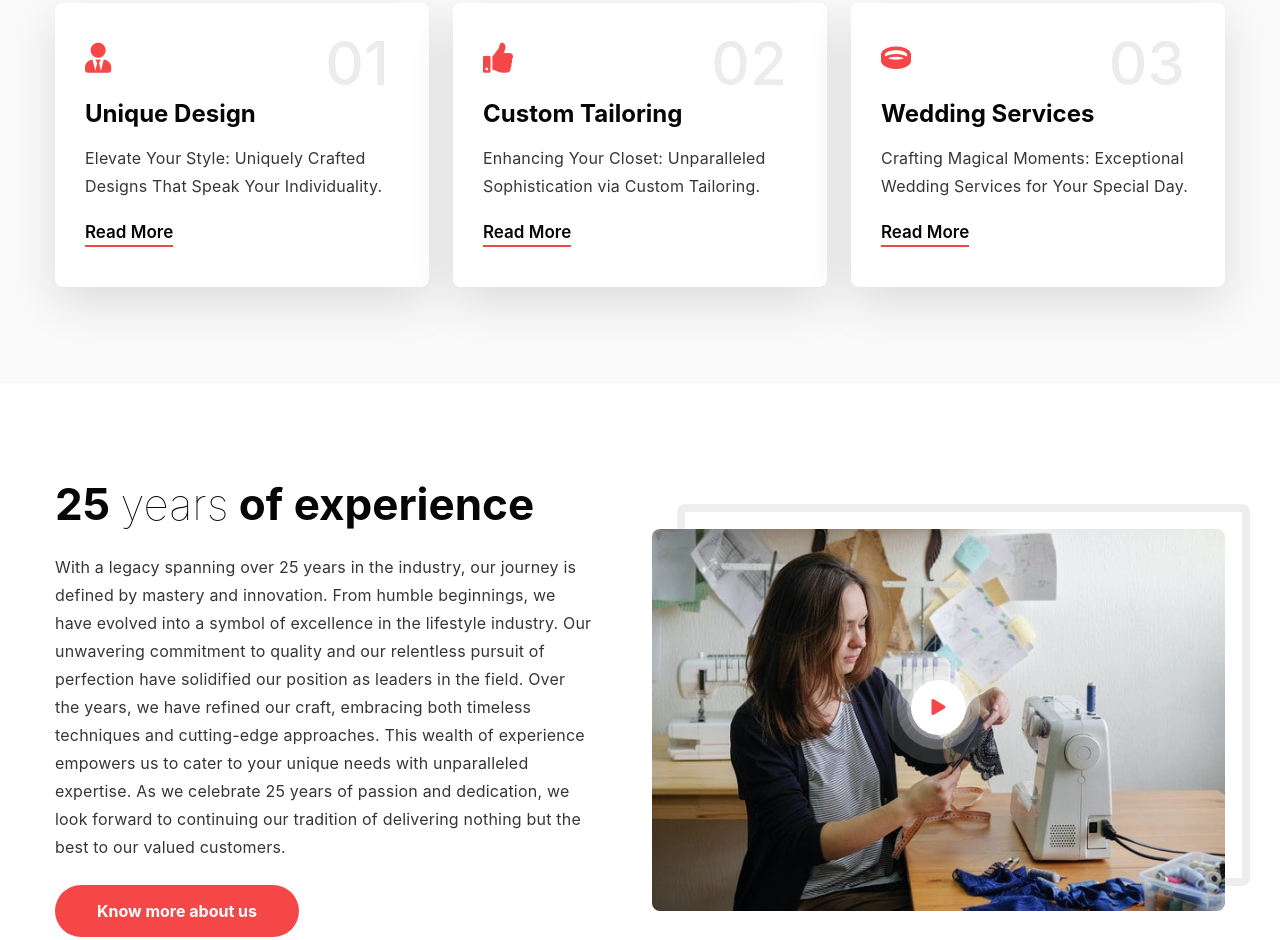
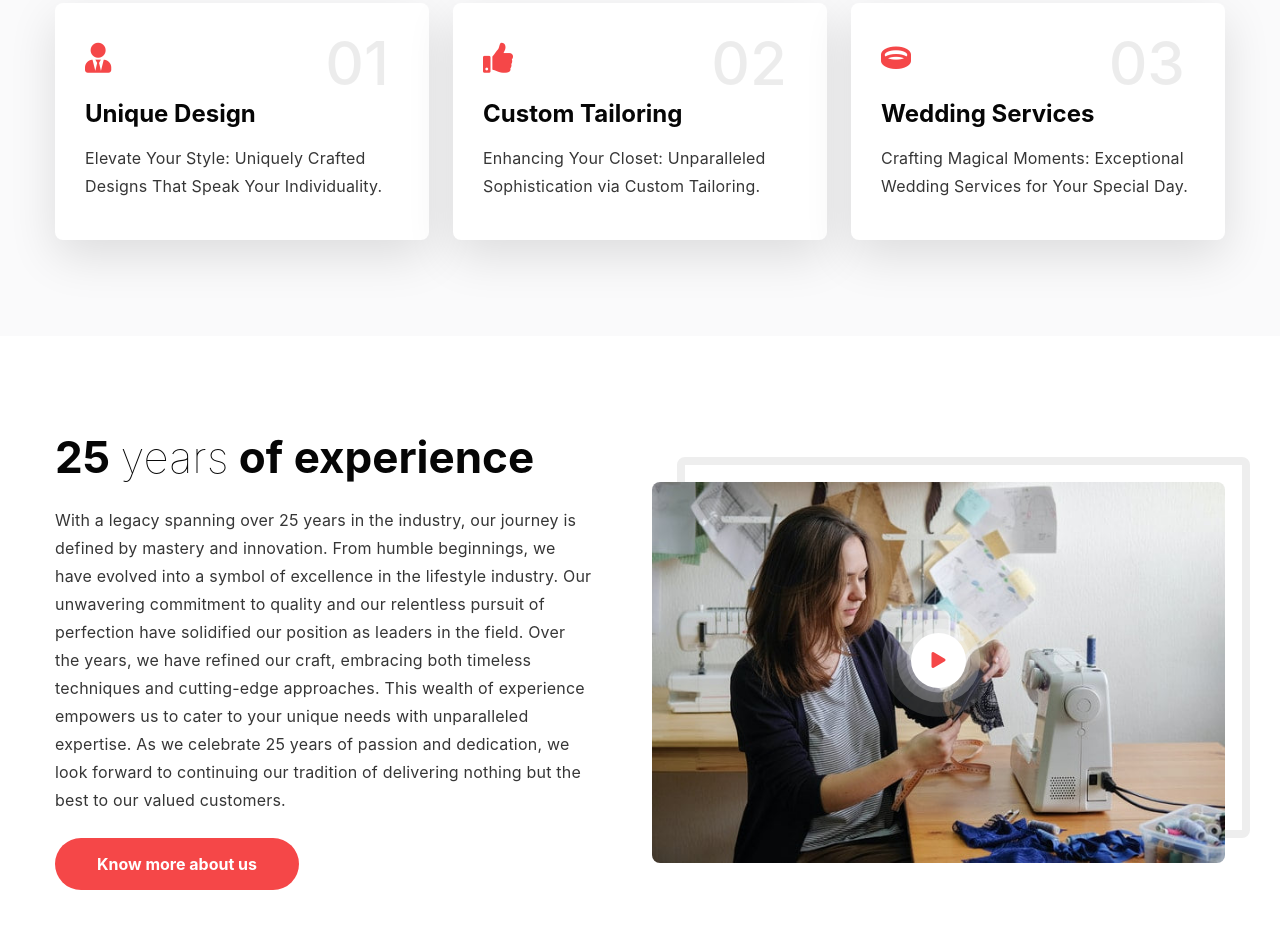
Before and after one commit to Rohankurapati/FRT_PROJECT, a plain HTML site: page index.html in a window 1280 px wide. Shown: the part 1713-2653 px from the top of the page. Drawn offline with Linux system fonts and the light colour scheme.

Commit message:
index.html

```diff
--- a/index.html
+++ b/index.html
@@ -214,7 +214,6 @@
                         <h4 class="number">01</h4>
                         <h4><a href="#url">Unique Design</a></h4>
                         <p>Elevate Your Style: Uniquely Crafted Designs That Speak Your Individuality.</p>
-                        <a href="#read" class="read">Read more</a>
                     </div>
                 </div>
                 <div class="col-lg-4 col-md-6 mt-md-0 mt-4">
@@ -225,7 +224,6 @@
                         <h4 class="number">02</h4>
                         <h4><a href="#url">Custom Tailoring</a></h4>
                         <p>Enhancing Your Closet: Unparalleled Sophistication via Custom Tailoring.</p>
-                        <a href="#read" class="read">Read more</a>
                     </div>
                 </div>
                 <div class="col-lg-4 col-md-6 mt-lg-0 mt-4">
@@ -236,7 +234,6 @@
                         <h4 class="number">03</h4>
                         <h4><a href="#url">Wedding Services</a></h4>
                         <p>Crafting Magical Moments: Exceptional Wedding Services for Your Special Day.</p>
-                        <a href="#read" class="read">Read more</a>
                     </div>
                 </div>
             </div>
@@ -362,6 +359,7 @@
                             <li><a href="about.html">About Us</a></li>
                             <li><a href="services.html">Services</a></li>
                             <li><a href="contact.html">Contact Us</a></li>
+                            <li><a href="Lifestyle_bot.htm">Chat Bot</a></li>
                         </ul>
                     </div>
                     <div class="col-xl-5 col-6 column px-xxl-0">
```
